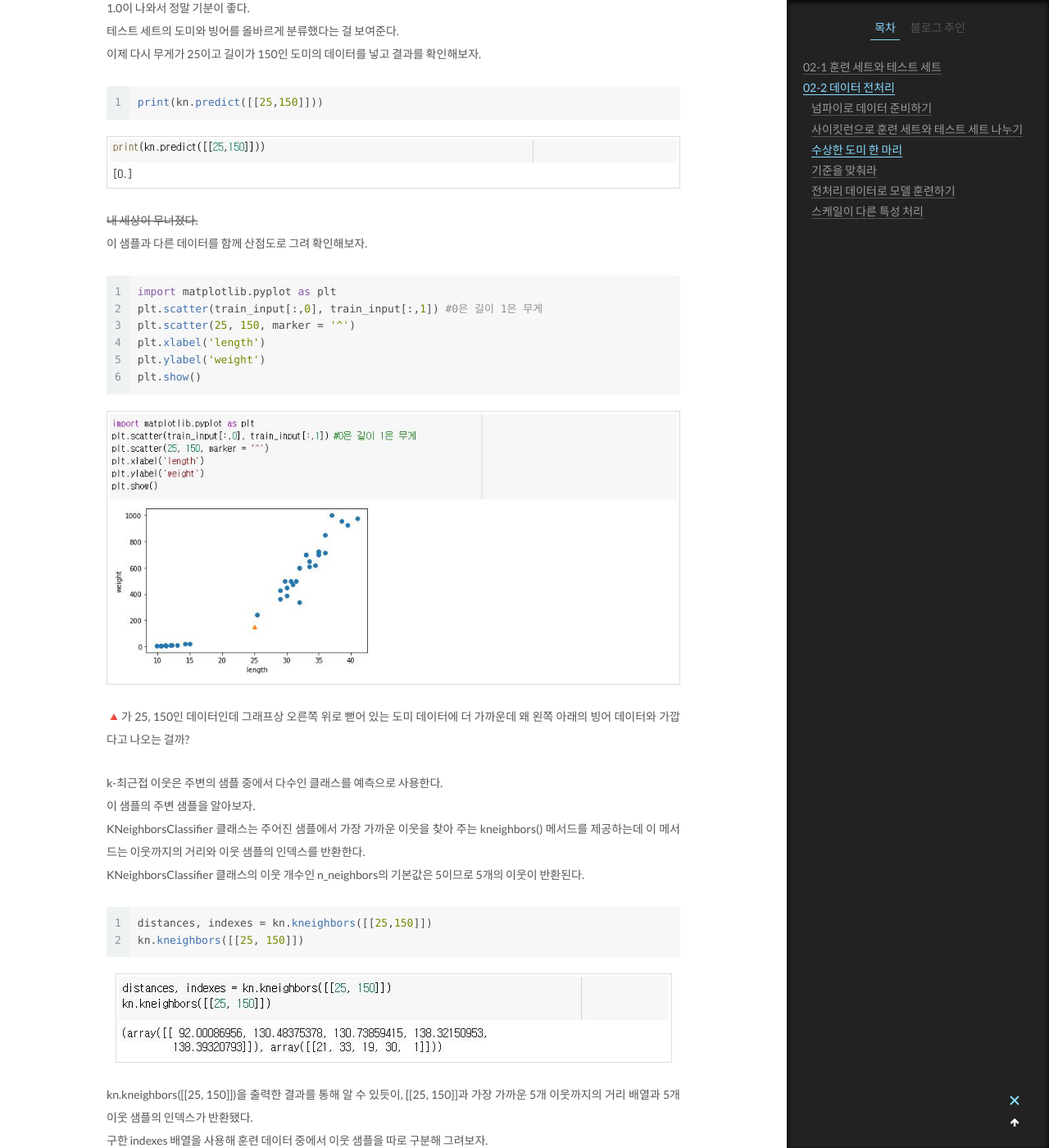
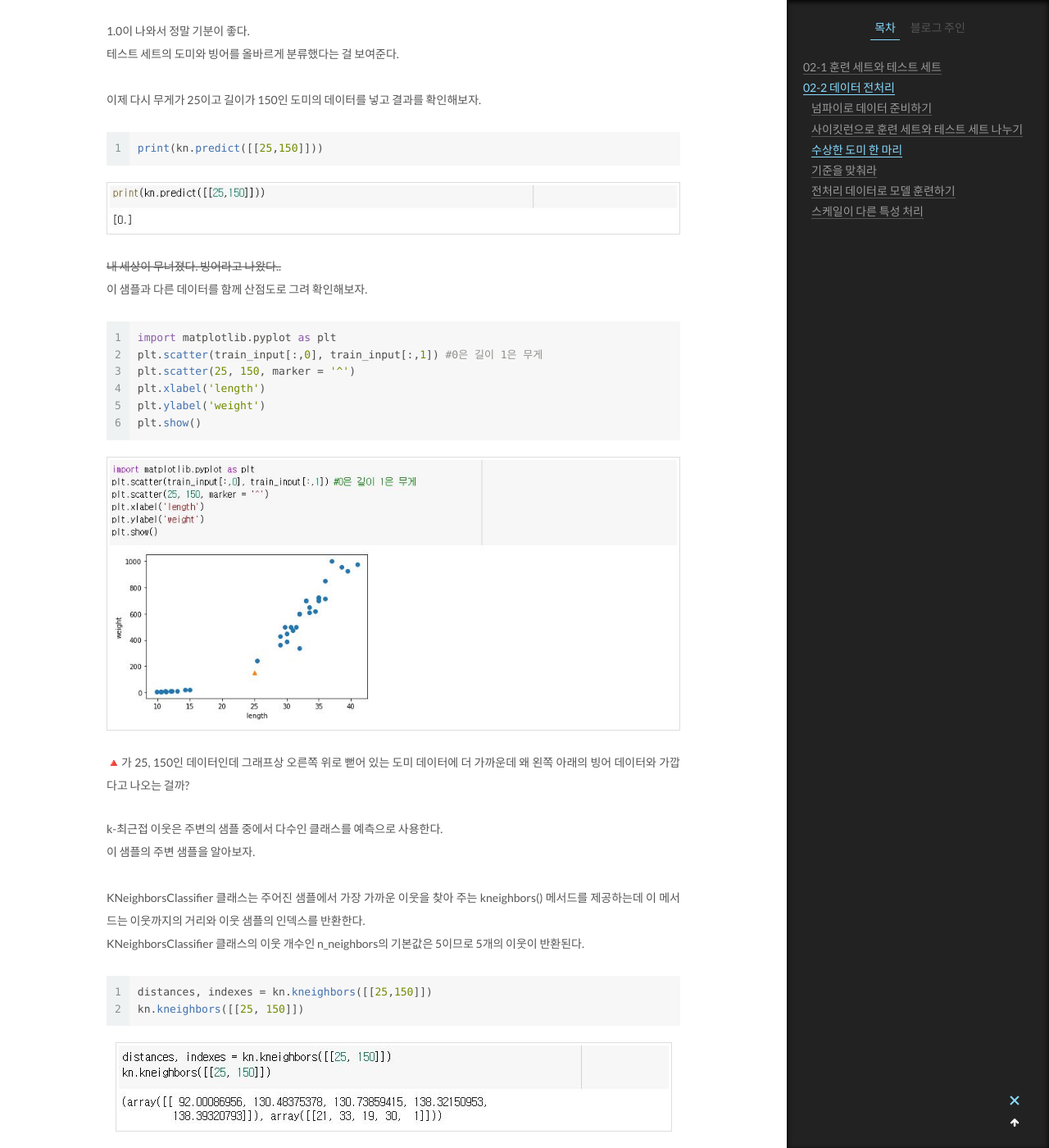
Before and after one commit to kimmin233/kimmin233.github.io, a Jekyll site: the page built from _posts/2021-06-01-AI-ch02.md, in a window 1280 px wide and 1400 px high, scrolled down 13020 px. Shown: the whole window at 82% size. Built offline with Jekyll 4.4.1, drawn with Linux system fonts in a browser that asks for light colours.

Commit message:
Update 2021-06-01-AI-ch02.md

````diff
--- a/_posts/2021-06-01-AI-ch02.md
+++ b/_posts/2021-06-01-AI-ch02.md
@@ -352,6 +352,7 @@ print(test_target)
 
 ### 수상한 도미 한 마리
 
+<br>
 다시 k-최근접 이웃 훈련을 해보자.
 ```python
 from sklearn.neighbors import KNeighborsClassifier
@@ -363,7 +364,7 @@ kn.score(test_input, test_target)
 ![02_2_3_1](/assets/images/ch02/02_2_3_1.JPG)
 
 1.0이 나와서 정말 기분이 좋다. <br>
-테스트 세트의 도미와 빙어를 올바르게 분류했다는 걸 보여준다. <br>
+테스트 세트의 도미와 빙어를 올바르게 분류했다는 걸 보여준다. <br><br>
 이제 다시 무게가 25이고 길이가 150인 도미의 데이터를 넣고 결과를 확인해보자.
 ```python
 print(kn.predict([[25,150]]))
@@ -371,7 +372,7 @@ print(kn.predict([[25,150]]))
 
 ![02_2_3_2](/assets/images/ch02/02_2_3_2.JPG)
 
-~~내 세상이 무너졌다.~~ <br>
+~~내 세상이 무너졌다. 빙어라고 나왔다..~~ <br>
 이 샘플과 다른 데이터를 함께 산점도로 그려 확인해보자.
 ```python
 import matplotlib.pyplot as plt
@@ -387,7 +388,7 @@ plt.show()
 🔺가 25, 150인 데이터인데 그래프상 오른쪽 위로 뻗어 있는 도미 데이터에 더 가까운데 왜 왼쪽 아래의 빙어 데이터와 가깝다고 나오는 걸까? <br>
 
 k-최근접 이웃은 주변의 샘플 중에서 다수인 클래스를 예측으로 사용한다.<br>
-이 샘플의 주변 샘플을 알아보자. <br>
+이 샘플의 주변 샘플을 알아보자. <br><br>
 KNeighborsClassifier 클래스는 주어진 샘플에서 가장 가까운 이웃을 찾아 주는 kneighbors() 메서드를 제공하는데 이 메서드는 이웃까지의 거리와 이웃 샘플의 인덱스를 반환한다. <br>
 KNeighborsClassifier 클래스의 이웃 개수인 n_neighbors의 기본값은 5이므로 5개의 이웃이 반환된다.
 ```python
````
